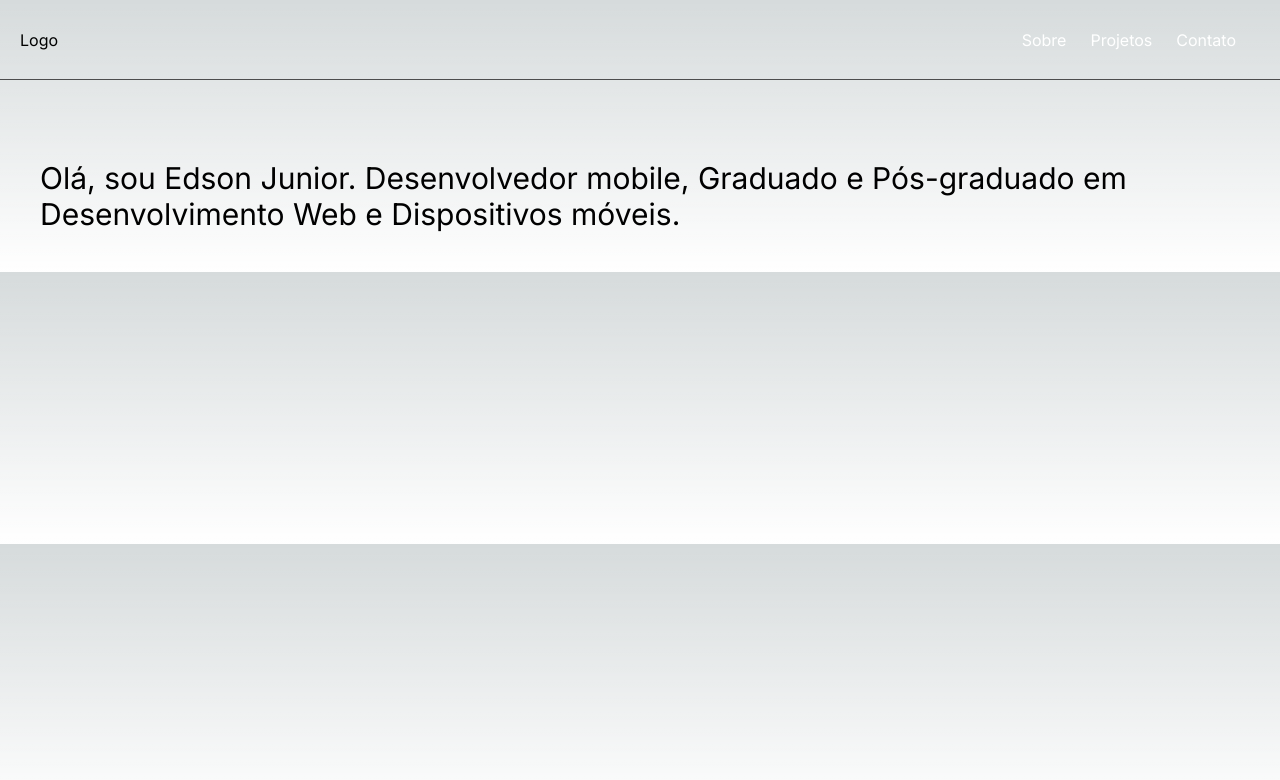
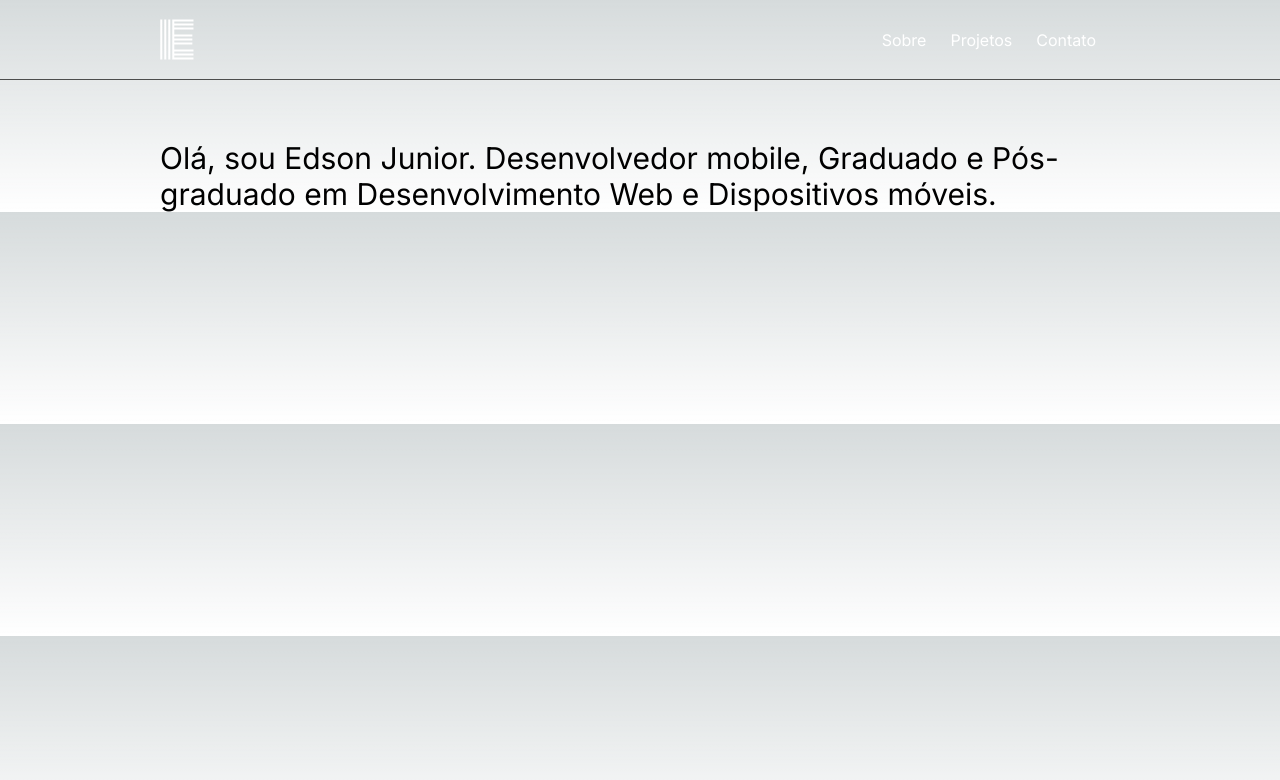
Before and after one commit to edsonjuniornarvaes/portifolio, a Next.js app: page / in a window 1280 px wide. Shown: the top 780 px of the page. Built offline with nearby package versions, Linux system fonts and the light colour scheme.

Commit message:
style: add styles

```diff
--- a/src/app/globals.css
+++ b/src/app/globals.css
@@ -43,8 +43,8 @@
 @media (prefers-color-scheme: dark) {
   :root {
     --foreground-rgb: 255, 255, 255;
-    --background-start-rgb: 0, 0, 0;
-    --background-end-rgb: 0, 0, 0;
+    --background-start-rgb: #272727;
+    --background-end-rgb: #272727;
 
     --primary-glow: radial-gradient(rgba(1, 65, 255, 0.4), rgba(1, 65, 255, 0));
     --secondary-glow: linear-gradient(
--- a/src/app/page.tsx
+++ b/src/app/page.tsx
@@ -14,7 +14,20 @@ export default function Home() {
   return (
     <>
       <NavBar>
-        <Logo>Logo</Logo>
+        <Logo>
+          <svg
+            width="34"
+            height="41"
+            viewBox="0 0 34 41"
+            fill="none"
+            xmlns="http://www.w3.org/2000/svg"
+          >
+            <path
+              d="M10.2841 40.5737H8.28036V0.5H10.2841V40.5737ZM6.27668 40.5737H4.27299V0.5H6.27668V40.5737ZM2.26931 40.5737H0.265625V0.5H2.26931V40.5737ZM14.2914 30.5553H33.4656V32.559H14.2914V34.5627H33.4656V36.5664H14.2914V38.57H33.4656V40.5737H12.2877V0.5H33.4656V2.50369H14.2914V4.50737H33.4656V6.51106H14.2914V8.51475H33.4656V10.5184H14.2914V15.4998H32.3525V17.5035H14.2914V19.5072H32.3525V21.5109H14.2914V23.5146H32.3525V25.5183H14.2914V30.5553Z"
+              fill="white"
+            />
+          </svg>
+        </Logo>
         <Menu>
           <FirstNavbarTitle>Sobre</FirstNavbarTitle>
           <SecondNavbarTitle>Projetos</SecondNavbarTitle>
--- a/src/app/styles.ts
+++ b/src/app/styles.ts
@@ -6,7 +6,7 @@ export const FlexDiv = styled.div`
 
 export const Body = styled(FlexDiv)`
   font-size: 30px;
-  padding: 80px 40px 40px 40px;
+  padding: 60px 160px 0 160px;
 `;
 
 export const BodyText = styled.text``;
@@ -15,7 +15,7 @@ export const NavBar = styled(FlexDiv)`
   align-items: center;
   justify-content: space-between;
 
-  padding: 0 20px 0 20px;
+  padding: 0 160px 0 160px;
 
   height: 80px;
 
```
